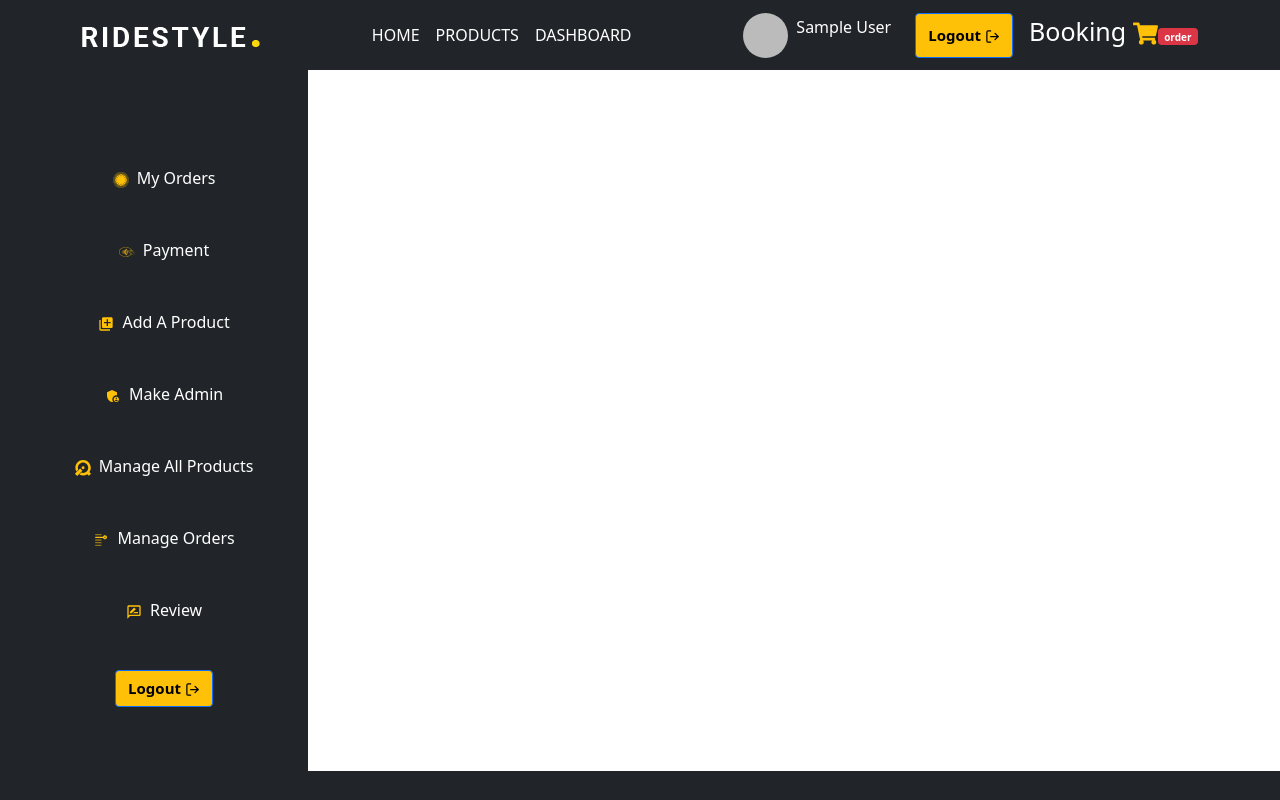
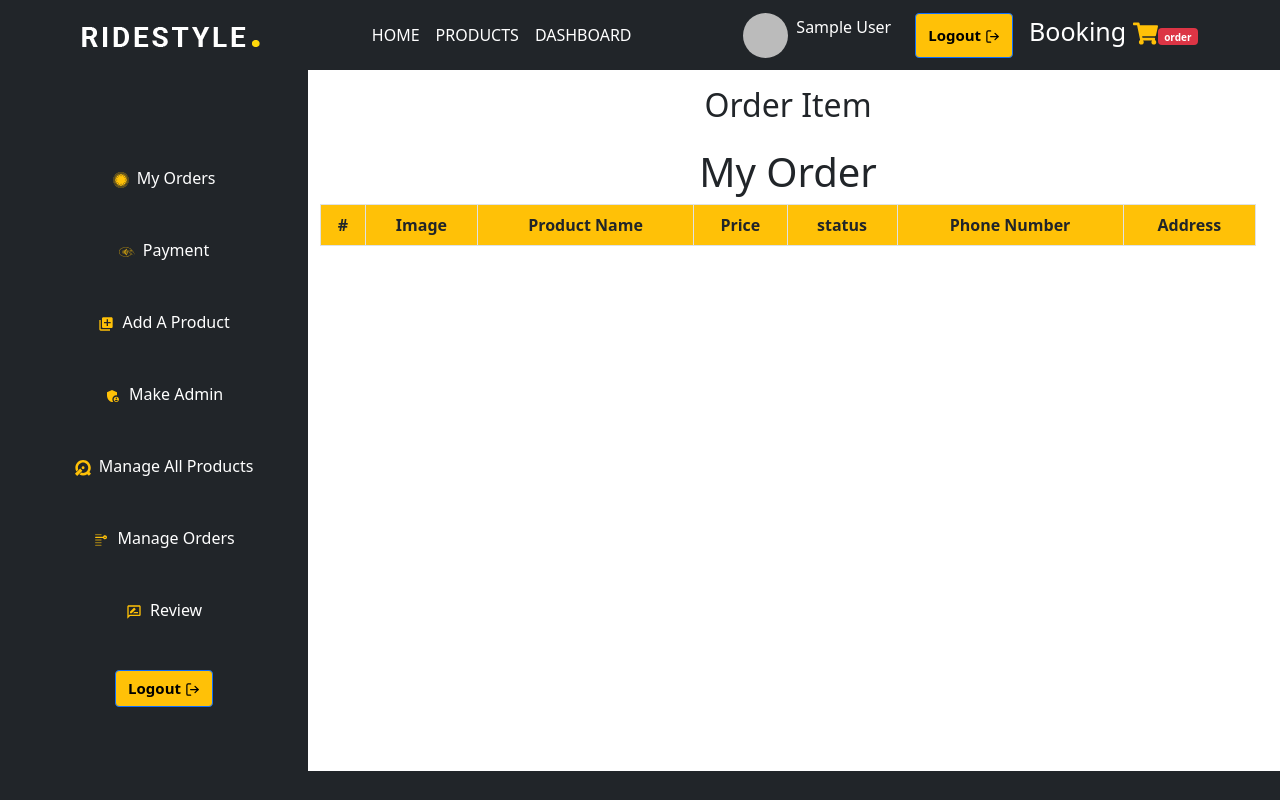
Before and after one commit to FatemaAkter11/cycle-shop-client-side, a React (Create React App) app: page /dashboard in a window 1280 px wide. Shown: the top 800 px of the page. Built offline with nearby package versions, Linux system fonts and the light colour scheme; no server answers; sample sign-in values are in the browser's storage.

Commit message:
design added

```diff
--- a/src/App.js
+++ b/src/App.js
@@ -13,6 +13,7 @@ import NotFound from './Pages/Home/NotFound/NotFound';
 import Booking from './Pages/Booking/Booking';
 import PrivateRoute from './Pages/Login/PrivateRoute/PrivateRoute';
 import Dashboard from './Pages/Dashboard/Dashboard/Dashboard';
+
 
 function App() {
   return (
--- a/src/Pages/Dashboard/Dashboard/Dashboard.js
+++ b/src/Pages/Dashboard/Dashboard/Dashboard.js
@@ -12,6 +12,9 @@ import {
 import { CgReorder } from "react-icons/cg";
 import { Switch, Route, Link, useRouteMatch } from "react-router-dom";
 import AddProduct from "../../Dashboard/AddProduct/AddProduct";
+import MyOrders from "../MyOrders/MyOrders";
+import Payment from "../Payment/Payment";
+import MakeAdmin from "../MakeAdmin/MakeAdmin";
 
 const Dashboard = () => {
     const { path, url } = useRouteMatch();
@@ -91,8 +94,17 @@ const Dashboard = () => {
                 </Col>
                 <Col xs={12} md={9}>
                     <Switch>
+                        <Route exact path={path}>
+                            <MyOrders></MyOrders>
+                        </Route>
                         <Route exact path={`${path}/addProduct`}>
                             <AddProduct></AddProduct>
+                        </Route>
+                        <Route exact path={`${path}/payment`}>
+                            <Payment></Payment>
+                        </Route>
+                        <Route exact path={`${path}/makeAdmin`}>
+                            <MakeAdmin></MakeAdmin>
                         </Route>
                     </Switch>
                 </Col>
--- /dev/null
+++ b/src/Pages/Dashboard/MakeAdmin/MakeAdmin.js
@@ -0,0 +1,28 @@
+import React from "react";
+import Button from "react-bootstrap/Button";
+
+const MakeAdmin = () => {
+
+    return (
+        <div>
+            <h2 className="my-5 text-center title-block">Make An Admin</h2>
+            <div className="w-50 m-auto">
+                <form>
+                    <input
+                        className="w-75 m-2 p-2 rounded"
+                        label="Email"
+                        type="email"
+                        placeholder="Enter Your Email"
+                    />
+                    <div className="text-center">
+                        <Button type="submit" variant="warning">
+                            Make An Admin
+                        </Button>
+                    </div>
+                </form>
+            </div>
+        </div>
+    );
+};
+
+export default MakeAdmin;
--- /dev/null
+++ b/src/Pages/Dashboard/MyOrders/MyOrders.js
@@ -0,0 +1,28 @@
+import React from "react";
+import { Table } from "react-bootstrap";
+
+
+const MyOrders = () => {
+
+    return (
+        <div>
+            <h2 className="text-center py-3">Order Item</h2>
+            <h1 className="text-center title-block">My Order</h1>
+            <Table striped bordered hover>
+                <thead>
+                    <tr className="bg-warning">
+                        <th>#</th>
+                        <th>Image</th>
+                        <th>Product Name</th>
+                        <th>Price</th>
+                        <th>status</th>
+                        <th>Phone Number</th>
+                        <th>Address</th>
+                    </tr>
+                </thead>
+            </Table>
+        </div>
+    );
+};
+
+export default MyOrders;
--- /dev/null
+++ b/src/Pages/Dashboard/Payment/Payment.js
@@ -0,0 +1,14 @@
+import React from "react";
+import img from "../../../images/comsoon.png";
+
+const Payment = () => {
+    return (
+        <div>
+            <div className="d-flex justify-content-center">
+                <img src={img} alt="Payment img" />
+            </div>
+        </div>
+    );
+};
+
+export default Payment;
--- a/src/Pages/Home/AllProducts/AllProducts.js
+++ b/src/Pages/Home/AllProducts/AllProducts.js
@@ -6,8 +6,8 @@ const AllProducts = () => {
     const [products, setProducts] = useState([]);
 
     useEffect(() => {
-        fetch("./products.json")
-            // fetch("http://localhost:5000/allProducts")
+        // fetch("./products.json")
+        fetch("http://localhost:5000/allProducts")
             .then((res) => res.json())
             .then((result) => setProducts(result));
     }, []);
--- a/src/Pages/Home/FeaturedProduct/FeaturedProduct.js
+++ b/src/Pages/Home/FeaturedProduct/FeaturedProduct.js
@@ -6,8 +6,8 @@ const FeaturedProduct = () => {
     const [products, setProducts] = useState([]);
 
     useEffect(() => {
-        fetch("./products.json")
-            // fetch("http://localhost:5000/allProducts")
+        // fetch("./products.json")
+        fetch("http://localhost:5000/allProducts")
             .then((res) => res.json())
             .then((result) => setProducts(result));
     }, []);
```
